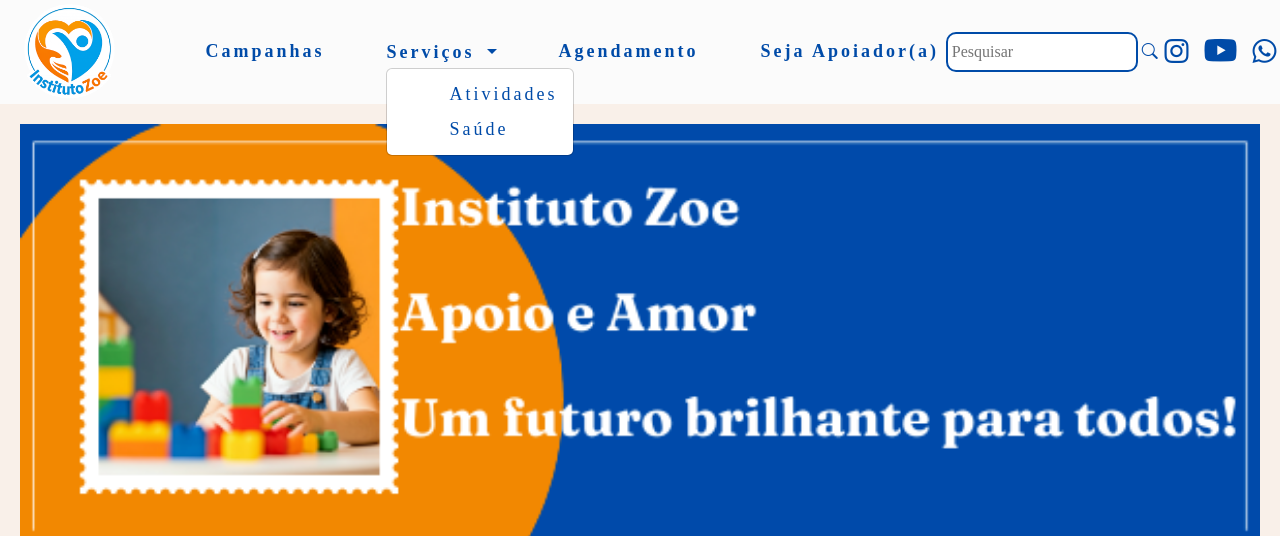
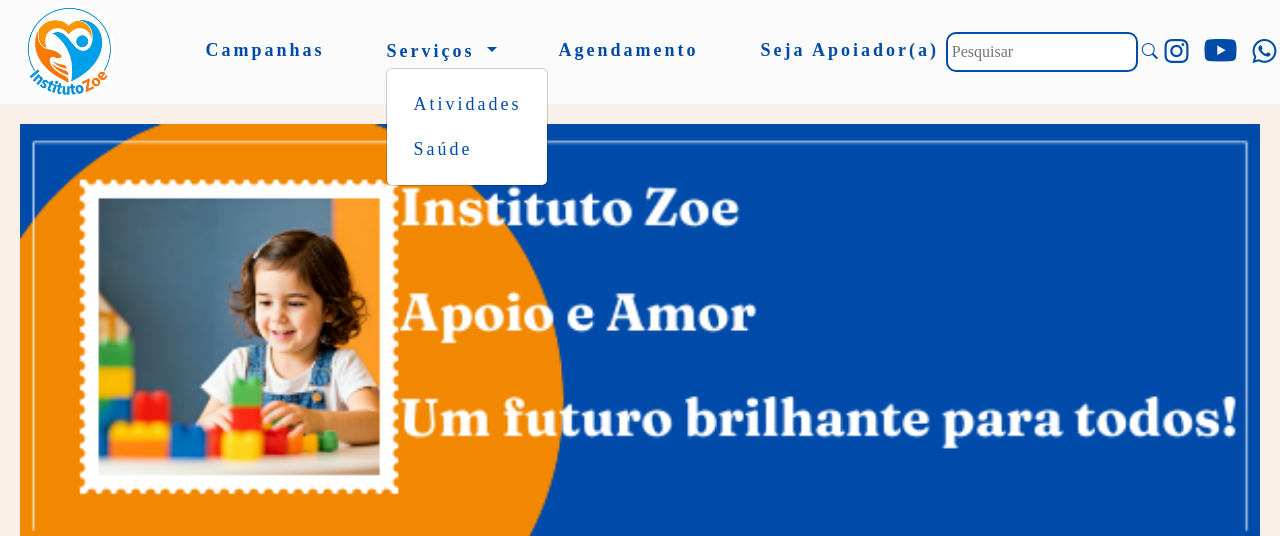
Before and after one commit to ProjetoZOE/InstitutoZoe, a PHP site: page / in a window 1280 px wide, after a click on "Serviços". Shown: the top 536 px of the page. Run offline with PHP 8.4, Linux system fonts and the light colour scheme; some web fonts are replaced.

Commit message:
Melhoria de diagramação do dropdown do botão de serviços

```diff
--- a/index.html
+++ b/index.html
@@ -34,6 +34,7 @@
                 <li><a href="/">Campanhas</a></li>
                 <li><button class="btn dropdown-toggle" data-bs-toggle="dropdown" aria-expanded="false" style=" letter-spacing: 3px;
                     padding: 0;
+                    padding-bottom: 2px;
                     color: #004ba8 !important;
                     text-decoration: none !important;
                     font-weight: bold;
@@ -41,9 +42,9 @@
                     border:0 solid transparent;">
                         Serviços
                     </button>
-                     <ul class="dropdown-menu" >
-                        <li><a class="dropdown-item" href="#" style="color: #004ba8;">Atividades</a></li>
-                        <li><a class="dropdown-item" href="#" style="color: #004ba8;">Saúde</a></li>
+                     <ul class="dropdown-menu">
+                        <li><a class="dropdown-item" href="#" >Atividades</a></li>
+                        <li><a class="dropdown-item" href="#" >Saúde</a></li>
                     </ul>
                 </li>
                 <li><a href="/">Agendamento</a></li>
--- a/styles.css
+++ b/styles.css
@@ -81,15 +81,26 @@ nav {
 
 }
 
-.dropdown-menu a {
-    padding-left: 0;
+.nave-list button:hover{
+  color: #f28705;
+
 }
 
 
-.dropdown-menu a:hover {
+.dropdown-menu li {
+    margin: 10px;
+}
 
+
+.dropdown-menu a{
+    color: #004ba8;
+}
+
+.dropdown-menu a:hover{
+    color: #f28705;
     background-color: transparent;
 }
+
 
 
 
@@ -168,6 +179,11 @@ nav {
         display: block;
         z-index: 1000;
     }
+
+    .dropdown-menu li {
+    margin: 15px;
+
+}
 
 
 
```
